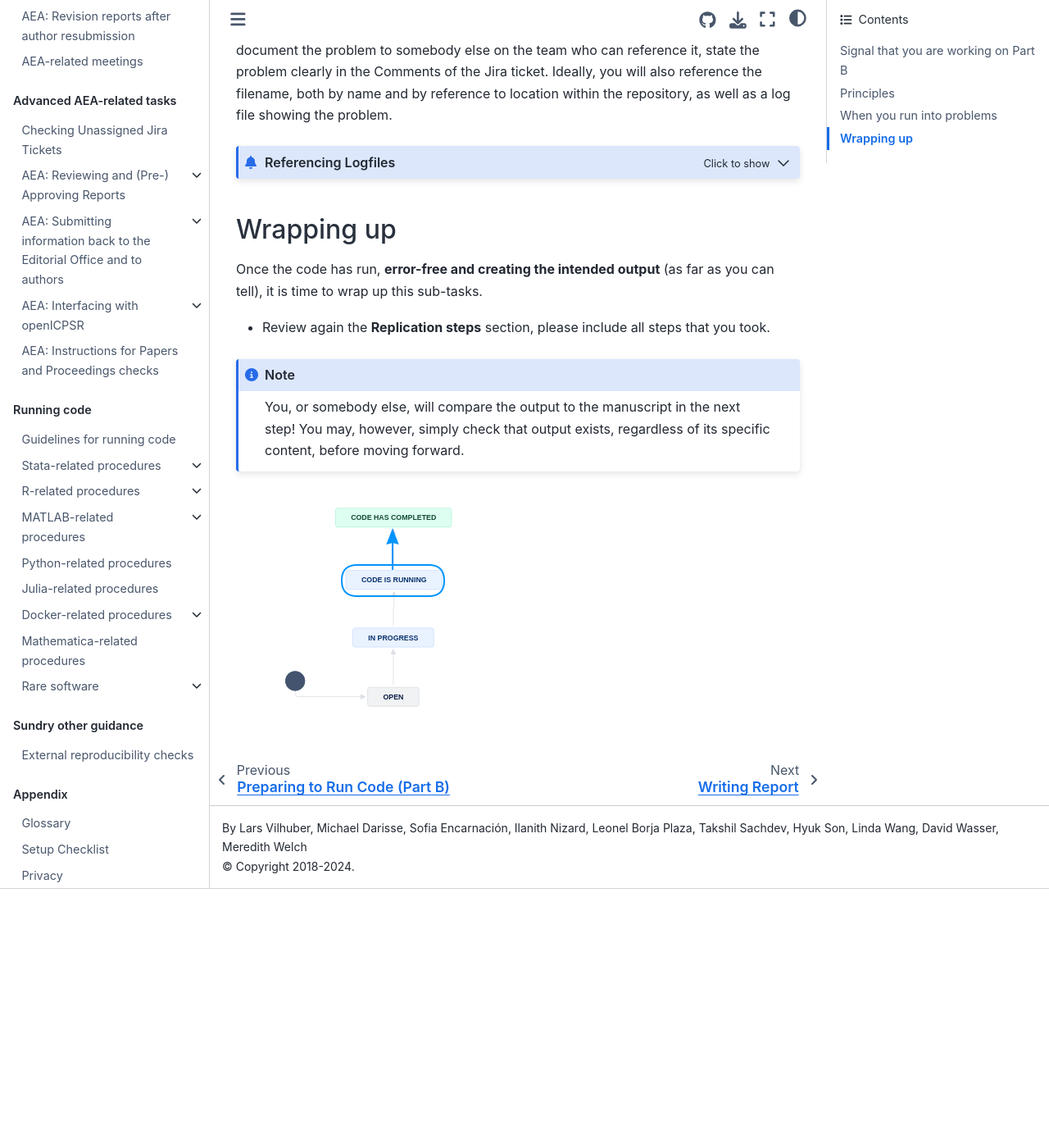
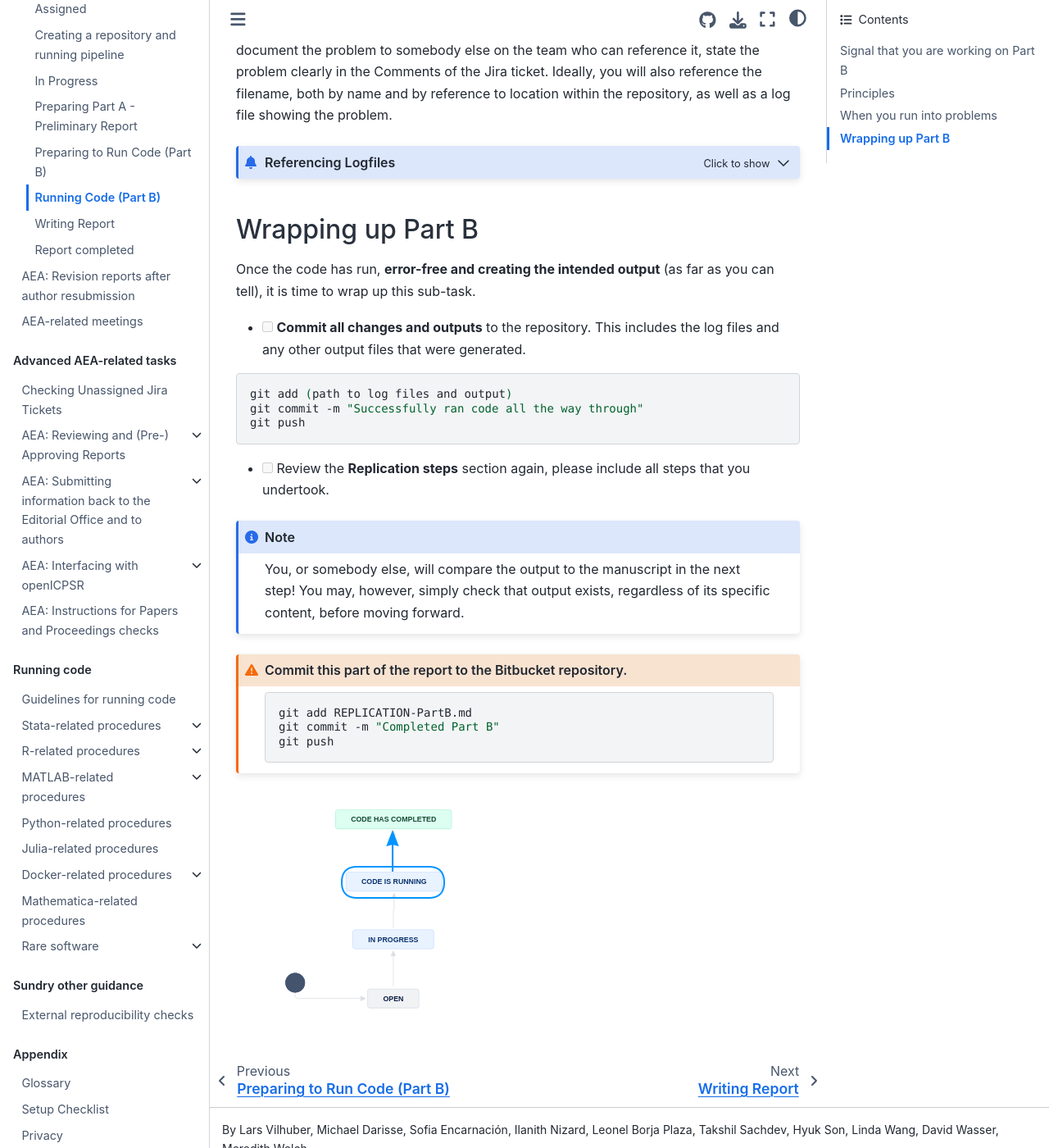
Before and after one commit to labordynamicsinstitute/ldilab-manual, a Jupyter Book: the page built from 11-06-running-code.md, in a window 1280 px wide and 1400 px high, scrolled down 2134 px. Shown: the whole window at 82% size. Built offline with Jupyter Book 1.0.4 settings and Sphinx 7.4.7 and the Sphinx Book theme 1.1.4, drawn with Linux system fonts in a browser that asks for light colours; before the commit the page ends 3218 px from its top, so only the background shows below that.

Commit message:
Added information at each step to commit the report

````diff
--- a/11-06-running-code.md
+++ b/11-06-running-code.md
@@ -105,14 +105,34 @@
 
 :::
 
-## Wrapping up
+## Wrapping up Part B
 
-Once the code has run, **error-free and creating the intended output** (as far as you can tell), it is time to wrap up this sub-tasks.
+Once the code has run, **error-free and creating the intended output** (as far as you can tell), it is time to wrap up this sub-task.
 
-- Review again the **Replication steps** section, please include all steps that you took.
+- [ ] **Commit all changes and outputs** to the repository. This includes the log files and any other output files that were generated.
+
+```bash
+git add (path to log files and output)
+git commit -m "Successfully ran code all the way through"
+git push
+```
+
+- [ ] Review  the **Replication steps** section again, please include all steps that you undertook.
 
 ```{note}
 You, or somebody else, will compare the output to the manuscript in the next step! You may, however, simply check that output exists, regardless of its specific content, before moving forward.
 ```
 
+
+::::{admonition}  Commit this part of the report to the Bitbucket repository.
+:class: warning
+
+```bash
+git add REPLICATION-PartB.md
+git commit -m "Completed Part B"
+git push
+```
+
+::::
+
 ![Move to Part B to Code has completed](images/jira-in-progress-partb-3.png)
````
Also changed, not shown: 11-04-workflow-parta.md (+4 -3 lines), 11-07-workflow-writing-report.md (+12 -0 lines).
